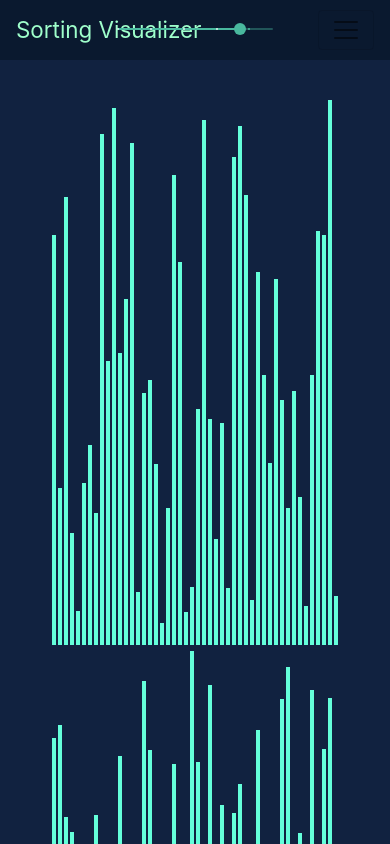
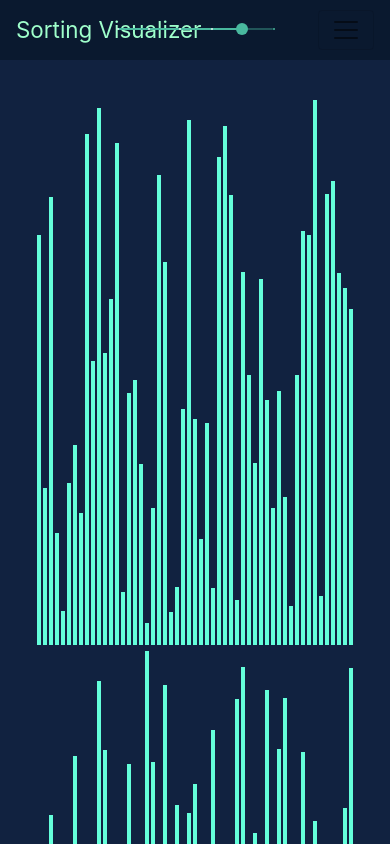
Before and after one commit to salazarbrandon1257/sorting-visualizer, a React (Create React App) app: page / in a window 390 px wide. Shown: the top 844 px of the page. Built offline with nearby package versions, Linux system fonts and the light colour scheme.

Commit message:
main2 : Fixes for Mobile

```diff
--- a/src/SortingVisualizer/SortingVisualizer.css
+++ b/src/SortingVisualizer/SortingVisualizer.css
@@ -1,8 +1,8 @@
 .array-container {
   position: absolute;
   top: 100px;
-  left: 50px;
-  right: 50px;
+  left: 35px;
+  right: 35px;
 }
 
 .array-bar {
@@ -13,8 +13,8 @@
 
 .buttons-container {
   clear:both;
-  left: 25px;
-  right: 25px;
+  left: 50px;
+  right: 50px;
 }
 
 button {
--- a/src/SortingVisualizer/SortingVisualizer.jsx
+++ b/src/SortingVisualizer/SortingVisualizer.jsx
@@ -9,13 +9,13 @@ import Slider from '@material-ui/core/Slider';
 import { isMobile } from 'react-device-detect';
 
 //testing
-// const isMobile = true;
+//const isMobile = true;
 
 // Change this value for the speed of the animations.
 const ANIMATION_SPEED_MS = isMobile ? 3 : 1;
 
 // Change this value for the number of bars (value) in the array.
-const NUMBER_OF_ARRAY_BARS = isMobile ? 33 : 170;
+const NUMBER_OF_ARRAY_BARS = isMobile ? 42 : 170;
 
 // This is the main color of the array bars.
 const PRIMARY_COLOR = '#64ffda';
@@ -209,18 +209,18 @@ export default class SortingVisualizer extends React.Component {
     this.resetArrayColors();
     return (
 
-      <div className="array-container">
+      <div className="array-container" style={isMobile ? {top : '175px'}: {top : '100px'}}>
         <div id="dz2" className="visualizer-container" >
         <Slider
           id="dz2"
           defaultValue={NUMBER_OF_ARRAY_BARS}
           onChangeCommitted={() => this.setArrayBarNumber()}
           aria-labelledby="discrete-slider"
-          step={isMobile ? 13 : 40}
+          step={isMobile ? 11 : 40}
           marks
-          min={20}
-          max={isMobile ? 59 : 210}
-          style={isMobile ? {top : '45px'}: {top : '15px'}}
+          min={isMobile ? 20 : 10}
+          max={isMobile ? 53 : 210}
+          style={isMobile ? {top : '60px'}: {top : '15px'}}
           /></div>
         {array.map((value, idx) => (
           <div
```
